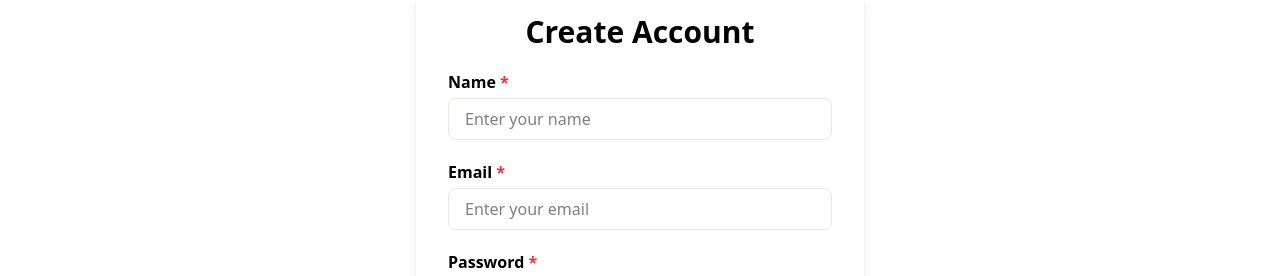
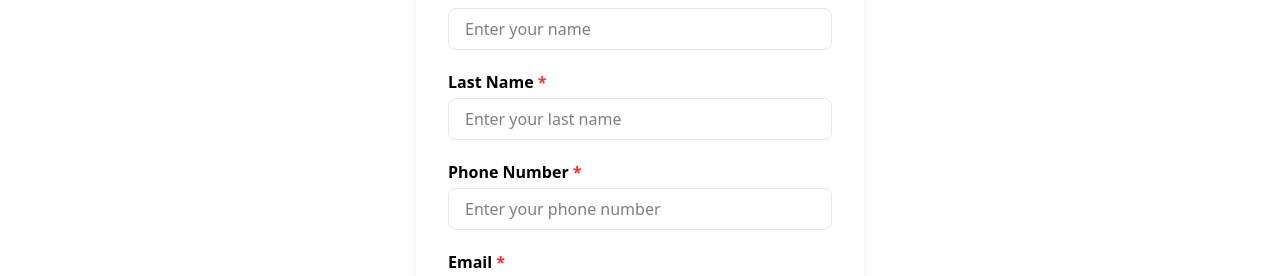
Before and after one commit to IanMinor/sneakers-ecommerce, a React (Vite) app: page /register in a window 1280 px wide. Shown: the part 306-582 px from the top of the page. Built offline with nearby package versions, Linux system fonts and the light colour scheme.

Commit message:
Actualizado: formularios login y register

```diff
--- a/src/pages/Login.jsx
+++ b/src/pages/Login.jsx
@@ -23,6 +23,8 @@ function Login() {
       alert("Invalid credentials.");
       return;
     }
+
+    console.log("User found:", data);
 
     localStorage.setItem("user", JSON.stringify(userFound)); // sesión actual
     login(userFound);
@@ -65,7 +67,7 @@ function Login() {
             Password <span className="text-red-500">*</span>
           </label>
           <input
-            {...register("password", {
+            {...register("contraseña", {
               required: "Password is required",
             })}
             type="password"
@@ -76,9 +78,9 @@ function Login() {
             }`}
             placeholder="Enter your password"
           />
-          {errors.password && (
+          {errors.contraseña && (
             <p className="text-red-500 text-sm mt-1">
-              {errors.password.message}
+              {errors.contraseña.message}
             </p>
           )}
         </div>
--- a/src/pages/Register.jsx
+++ b/src/pages/Register.jsx
@@ -14,7 +14,7 @@ function Register() {
 
   const navigate = useNavigate();
   const login = useAuthStore((state) => state.login);
-  const password = watch("password");
+  const contraseña = watch("contraseña");
 
   const onSubmit = (data) => {
     const existingUsers = JSON.parse(localStorage.getItem("users")) || [];
@@ -47,7 +47,7 @@ function Register() {
             Name <span className="text-red-500">*</span>
           </label>
           <input
-            {...register("name", {
+            {...register("nombre", {
               required: "Name is required",
               minLength: {
                 value: 3,
@@ -59,11 +59,61 @@ function Register() {
               },
             })}
             className={`w-full px-4 py-2 rounded-lg bg-transparent border-1 border-gray-light focus:outline-none focus:ring-2 ${
-              errors.name ? "ring-red-500" : "ring-gray-300"
+              errors.nombre ? "ring-red-500" : "ring-gray-300"
             }`}
             placeholder="Enter your name"
           />
-          {errors.name && <ErrorMessage message={errors.name.message} />}
+          {errors.nombre && <ErrorMessage message={errors.nombre.message} />}
+        </div>
+
+        {/* Last Name */}
+        <div>
+          <label className="block mb-1 font-semibold">
+            Last Name <span className="text-red-500">*</span>
+          </label>
+          <input
+            {...register("apellido", {
+              required: "Last name is required",
+              minLength: {
+                value: 3,
+                message: "Last name must be at least 3 characters",
+              },
+              maxLength: {
+                value: 20,
+                message: "Last name must be at most 20 characters",
+              },
+            })}
+            className={`w-full px-4 py-2 rounded-lg bg-transparent border-1 border-gray-light focus:outline-none focus:ring-2 ${
+              errors.name ? "ring-red-500" : "ring-gray-300"
+            }`}
+            placeholder="Enter your last name"
+          />
+          {errors.apellido && (
+            <ErrorMessage message={errors.apellido.message} />
+          )}
+        </div>
+
+        {/* Phone number */}
+        <div>
+          <label className="block mb-1 font-semibold">
+            Phone Number <span className="text-red-500">*</span>
+          </label>
+          <input
+            {...register("numero_telefono", {
+              required: "Phone number is required",
+              pattern: {
+                value: /^\d{10}$/,
+                message: "Invalid phone number",
+              },
+            })}
+            className={`w-full px-4 py-2 rounded-lg bg-transparent border-1 border-gray-light focus:outline-none focus:ring-2 ${
+              errors.name ? "ring-red-500" : "ring-gray-300"
+            }`}
+            placeholder="Enter your phone number"
+          />
+          {errors.numero_telefono && (
+            <ErrorMessage message={errors.numero_telefono.message} />
+          )}
         </div>
 
         {/* Email */}
@@ -94,7 +144,7 @@ function Register() {
             Password <span className="text-red-500">*</span>
           </label>
           <input
-            {...register("password", {
+            {...register("contraseña", {
               required: "Password is required",
               minLength: {
                 value: 4,
@@ -107,8 +157,8 @@ function Register() {
             }`}
             placeholder="Enter your password"
           />
-          {errors.password && (
-            <ErrorMessage message={errors.password.message} />
+          {errors.contraseña && (
+            <ErrorMessage message={errors.contraseña.message} />
           )}
         </div>
 
@@ -120,7 +170,8 @@ function Register() {
           <input
             {...register("confirmPassword", {
               required: "Please confirm your password",
-              validate: (value) => value === password || "Passwords must match",
+              validate: (value) =>
+                value === contraseña || "Passwords must match",
             })}
             type="password"
             className={`w-full px-4 py-2 rounded-lg bg-transparent border-1 border-gray-light focus:outline-none focus:ring-2 ${
```
